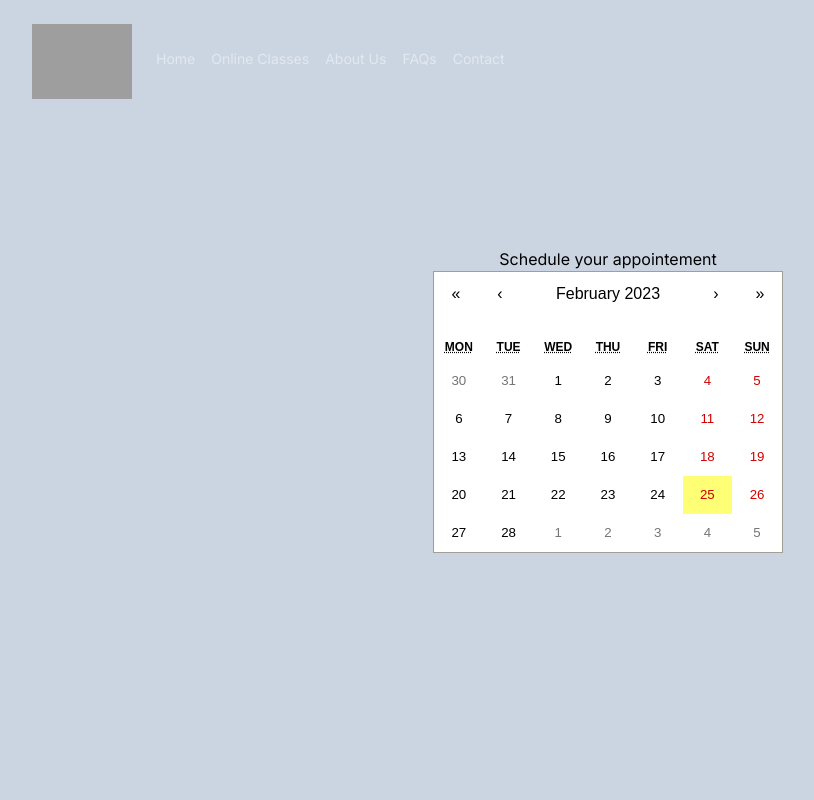
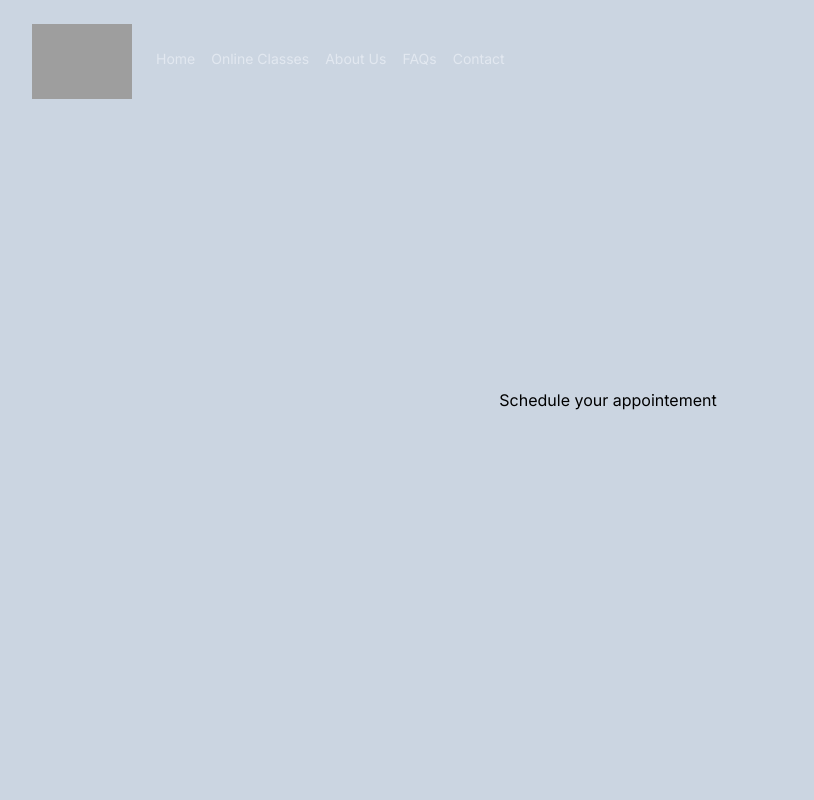
Before and after one commit to necromancer26/language-learning, a Next.js app: page /schedule in a window 1280 px wide. Shown: the top 800 px of the page, without its empty margins (32-846 px from the left). Built offline with nearby package versions, Linux system fonts and the light colour scheme; grey boxes are pictures that could not be loaded; what tailwindcss-animation-delay, tailwindcss-filters would draw is missing.

Commit message:
fixing error of calendar

```diff
--- a/pages/schedule.tsx
+++ b/pages/schedule.tsx
@@ -1,5 +1,5 @@
 import  { useState } from 'react';
-import Calendar from 'react-calendar';
+// import Calendar from 'react-calendar';
 import 'react-calendar/dist/Calendar.css';
 
 export default function schedule() {
@@ -8,7 +8,7 @@ export default function schedule() {
     <div className="h-[100vh] bg-slate-300 flex flex-col justify-center items-center font-[Inter]">
       <h1>Schedule your appointement</h1>
       <div>
-      <Calendar/>
+      {/* <Calendar/> */}
 
       </div>
     </div>
```
